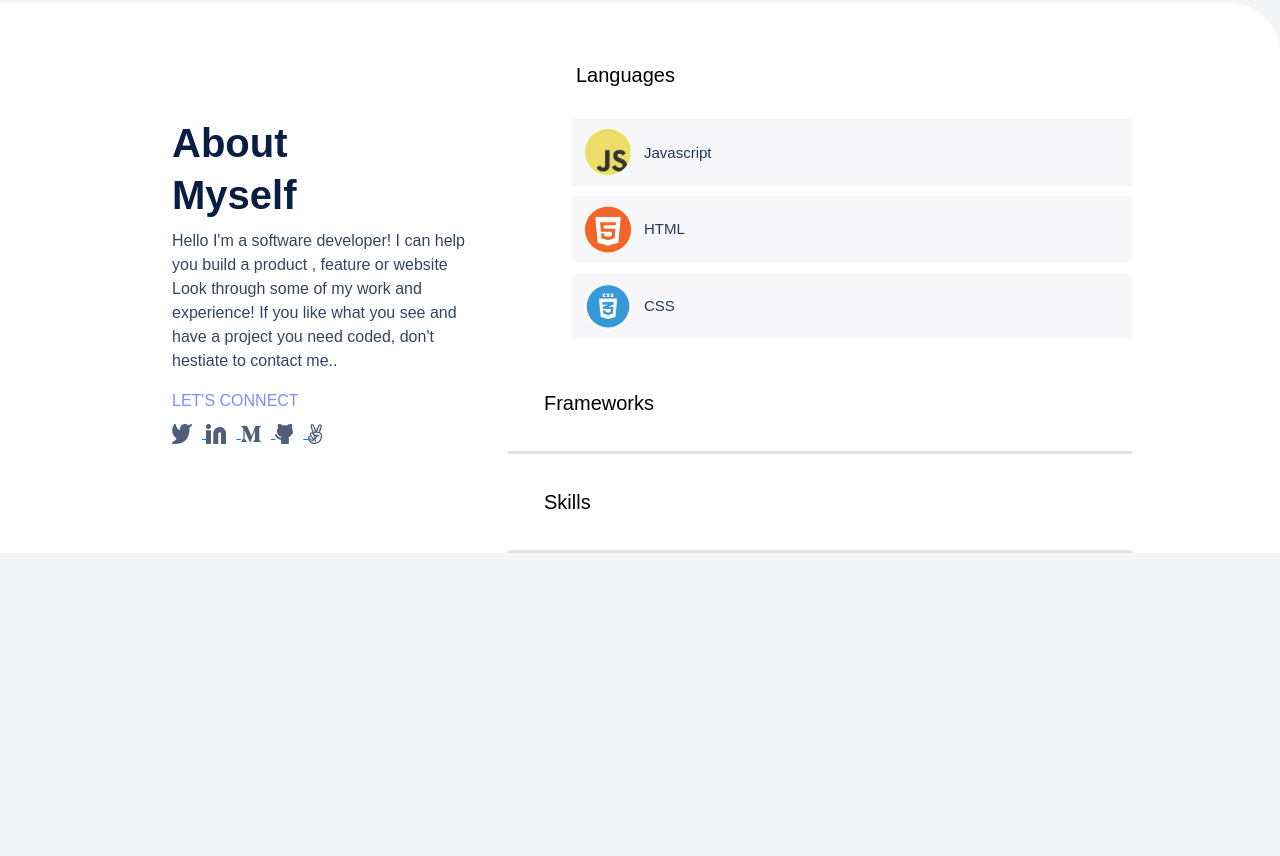
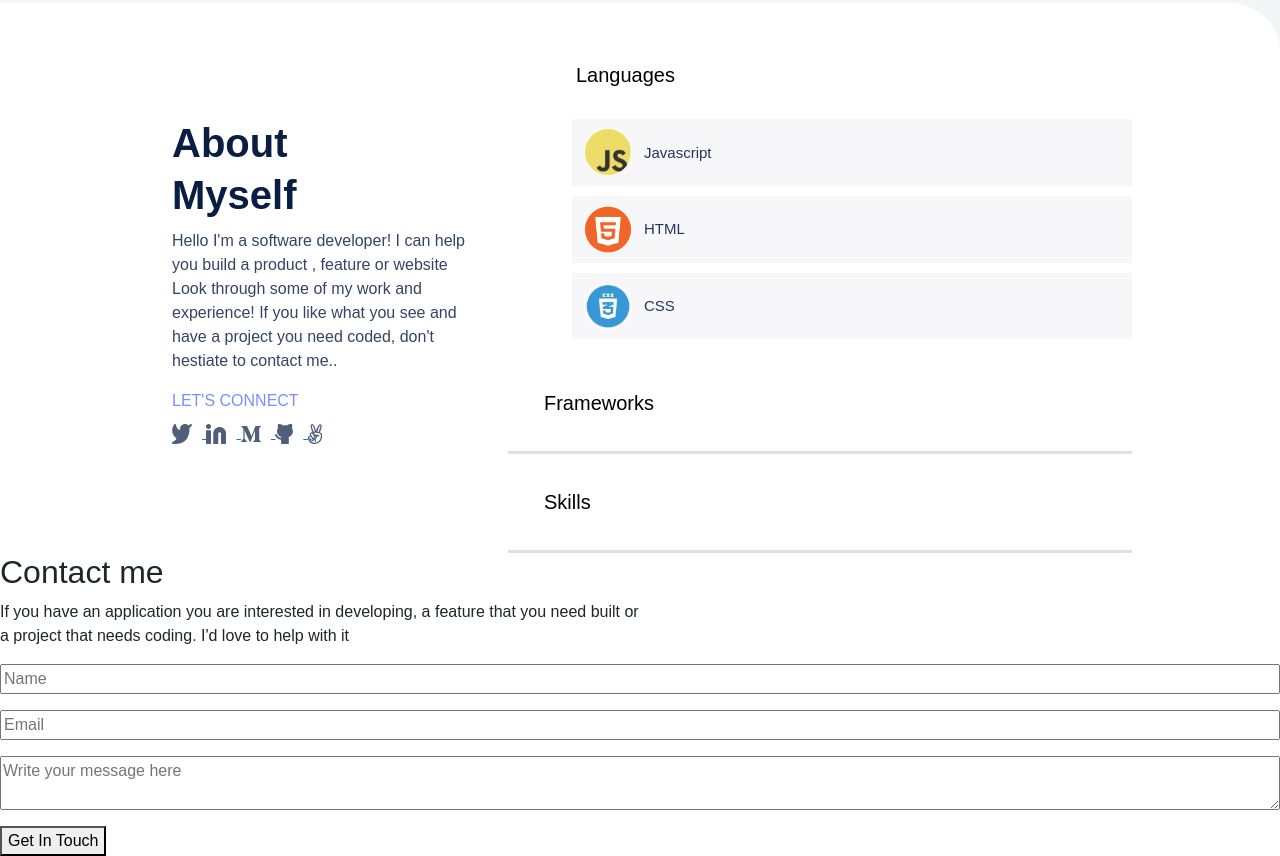
Before and after one commit to samuelmoiwa/Portfolio-bootstrap, a website: page index.html in a window 1280 px wide. Shown: the part 2656-3512 px from the top of the page. Before the commit the page ends 3209 px from the top, so only its background shows below. Drawn offline with nearby package versions, Linux system fonts and the light colour scheme.

Commit message:
add form to html file

```diff
--- a/index.html
+++ b/index.html
@@ -283,7 +283,51 @@
     </section>
 
     <!-- ============================================================== -->
-
+   <section class="contact-me-main-container">
+      <div class="contact-me-section d-flex flex-column">
+        <h2 class="contact-me-header">Contact me</h2>
+        <div class="contact-me-p-div w-50">
+          <p class="contact-me-p">
+            If you have an application you are interested in developing, a
+            feature that you need built or a project that needs coding. I'd
+            love to help with it
+          </p>
+        </div>
+        <form
+          class="form-div d-flex flex-column gap-3"
+          action="https://formspree.io/f/mlevdeoa"
+          method="POST"
+        >
+          <input
+            type="text"
+            name="user-name"
+            placeholder="Name"
+            class="form-input-name"
+            maxlength="30"
+            required
+          />
+          <input
+            type="email"
+            name="email"
+            placeholder="Email"
+            class="form-input-email"
+            required
+          />
+          <textarea
+            name="message"
+            class="text-message"
+            placeholder="Write your message here"
+            maxlength="500"
+            required
+          ></textarea>
+          <div class="submit-btn-div">
+            <button class="Get-In-Touch-btn" type="submit">
+              Get In Touch
+            </button>
+          </div>
+        </form>
+      </div>
+    </section>
      <!-- ============================================================== -->
 
   </about>
```
